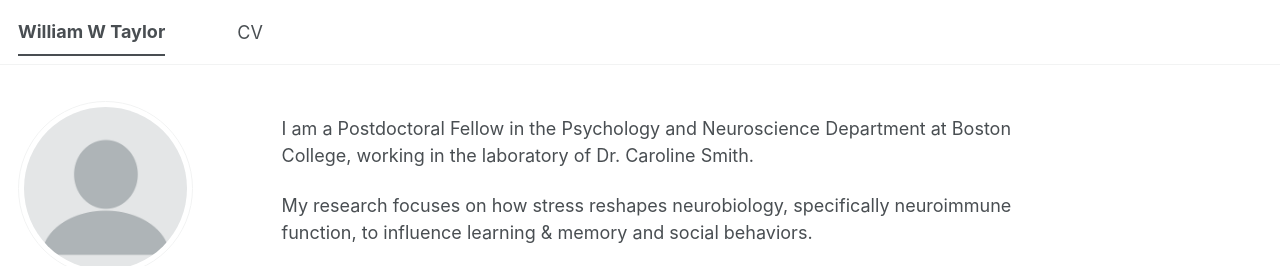
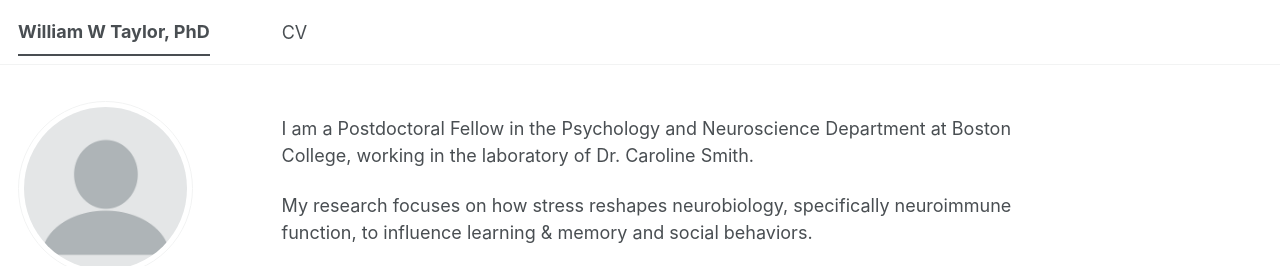
Before and after one commit to williamwtaylor/williamwtaylor.github.io, a Jekyll site: the page built from _pages/about.md, in a window 1280 px wide. Shown: the top 266 px of the page. Built offline with Jekyll 4.4.1, drawn with Linux system fonts in a browser that asks for light colours; a style sheet for code colours, icons or effects is not loaded.

Commit message:
Update _config.yml

```diff
--- a/_config.yml
+++ b/_config.yml
@@ -9,7 +9,7 @@
 # Basic Site Settings
 locale                   : "en-US"
 site_theme               : "default" # The available themes options are "default", "air", "sunrise", "mint", "dirt" and "contrast"
-title                    : "William W Taylor"
+title                    : "William W Taylor, PhD"
 title_separator          : "-"
 name                     : &name "William Taylor"
 description              : &description "Your Name's academic portfolio"   # Update this with a general description of your site, this is the default if not overridden by a page
```
